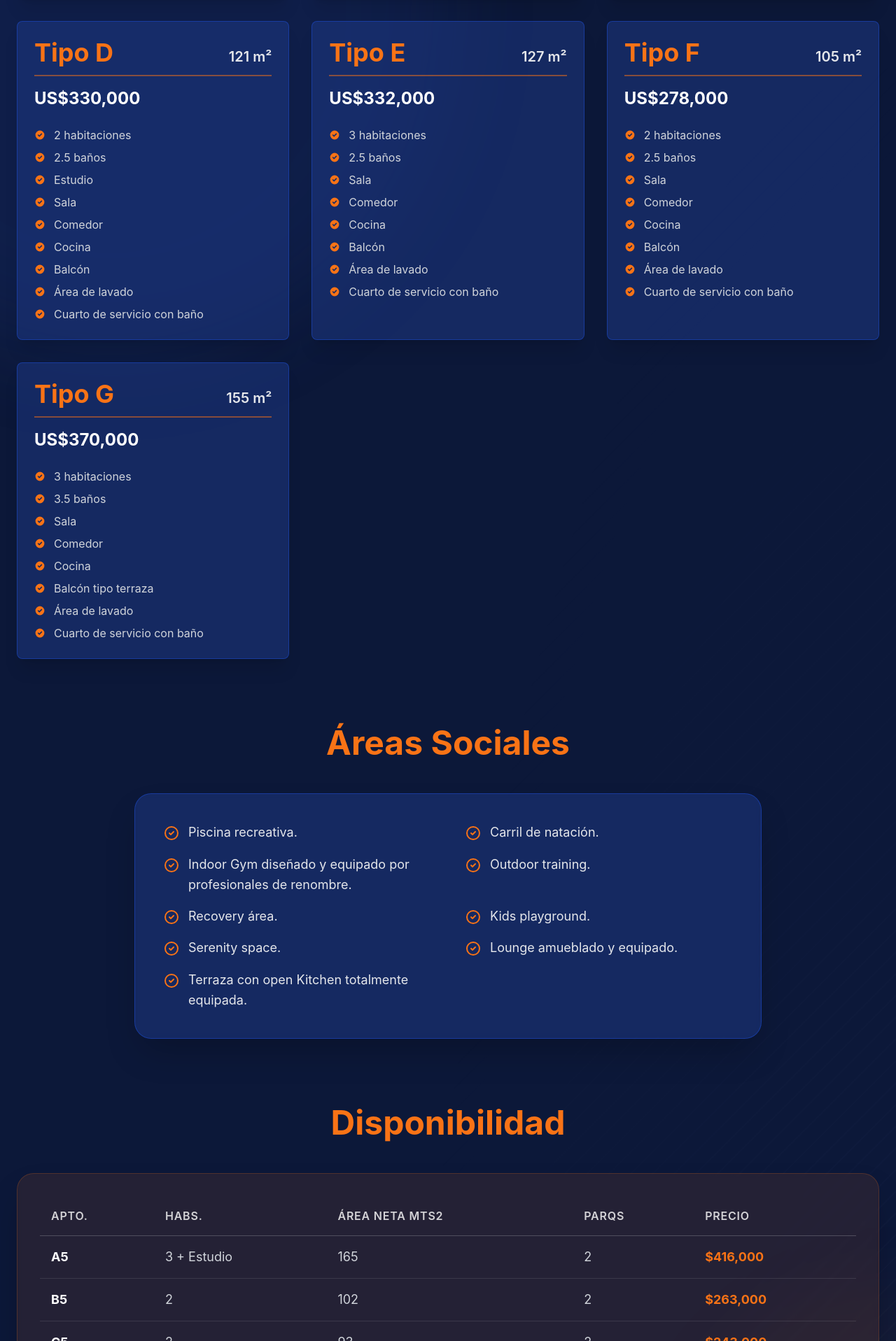
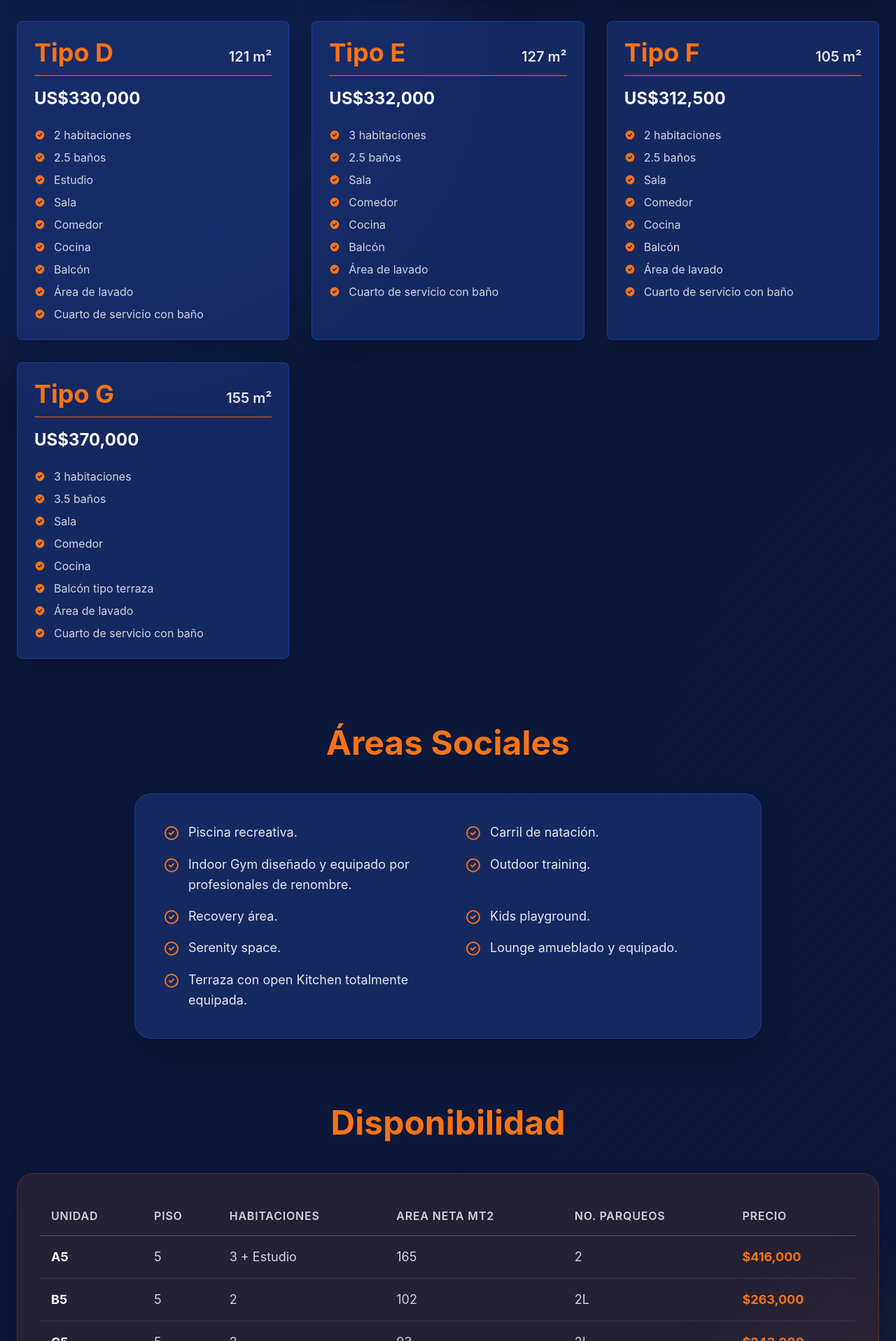
Before and after one commit to eljaguarRD/torres-apex-esperilla, a React (Vite) app: page / in a window 1280 px wide. Shown: the part 2123-4040 px from the top of the page at 70% size. Built offline with nearby package versions, Linux system fonts and the light colour scheme.

Commit message:
Wisdom - [Update unit F13, floor 13, and new price ,500]

```diff
--- a/components/ApartmentTypesSection.tsx
+++ b/components/ApartmentTypesSection.tsx
@@ -77,7 +77,7 @@ const apartmentTypes: ApartmentType[] = [
   {
     type: 'F',
     size: '105 m²',
-    price: 'US$278,000',
+    price: 'US$312,500',
     features: [
       '2 habitaciones',
       '2.5 baños',
--- a/components/AvailabilityTable.tsx
+++ b/components/AvailabilityTable.tsx
@@ -4,23 +4,25 @@ import type { AvailabilityUnit } from "../types";
 const units: AvailabilityUnit[] = [
   {
     unit: "A5",
+    floor: 5,
     rooms: "3 + Estudio",
     area: 165,
     parking: 2,
     price: "$416,000",
   },
-  { unit: "B5", rooms: "2", area: 102, parking: 2, price: "$263,000" },
-  { unit: "C5", rooms: "2", area: 93, parking: 2, price: "$243,000" },
+  { unit: "B5", floor: 5, rooms: "2", area: 102, parking: "2L", price: "$263,000" },
+  { unit: "C5", floor: 5, rooms: "2", area: 93, parking: "2L", price: "$243,000" },
   {
     unit: "D5",
+    floor: 5,
     rooms: "2 + Estudio",
     area: 121,
     parking: 2,
     price: "$330,000",
   },
-  { unit: "E5", rooms: "3", area: 127, parking: 2, price: "$332,000" },
-  { unit: "F5", rooms: "2", area: 105, parking: 2, price: "$278,000" },
-  { unit: "G5", rooms: "3", area: 155, parking: 2, price: "$370,000" },
+  { unit: "E5", floor: 5, rooms: "3", area: 127, parking: 2, price: "$332,000" },
+  { unit: "F13", floor: 13, rooms: "2", area: 105, parking: 2, price: "$312,500" },
+  { unit: "G5", floor: 5, rooms: "3", area: 155, parking: 2, price: "$370,000" },
 ];
 
 const AvailabilityTable: React.FC = () => {
@@ -36,7 +38,7 @@ const AvailabilityTable: React.FC = () => {
             <table className="w-full text-left">
               <thead className="border-b border-white/20">
                 <tr>
-                  {["APTO.", "Habs.", "Área Neta mts2", "Parqs", "Precio"].map(
+                  {["UNIDAD", "PISO", "HABITACIONES", "AREA NETA MT2", "NO. PARQUEOS", "PRECIO"].map(
                     (header) => (
                       <th
                         key={header}
@@ -58,6 +60,9 @@ const AvailabilityTable: React.FC = () => {
                   >
                     <td className="p-4 font-bold text-white text-base md:text-lg">
                       {unit.unit}
+                    </td>
+                    <td className="p-4 text-gray-300 text-base md:text-lg">
+                      {unit.floor}
                     </td>
                     <td className="p-4 text-gray-300 text-base md:text-lg">
                       {unit.rooms}
@@ -89,7 +94,13 @@ const AvailabilityTable: React.FC = () => {
                 <h3 className="text-xl font-bold text-white">{`APTO. ${unit.unit}`}</h3>
                 <p className="text-xl font-bold text-[#F97316]">{unit.price}</p>
               </div>
-              <div className="grid grid-cols-3 gap-2 text-center">
+              <div className="grid grid-cols-2 lg:grid-cols-4 gap-4 text-center">
+                <div>
+                  <p className="text-xs text-white/80 uppercase font-semibold">
+                    Piso
+                  </p>
+                  <p className="font-medium text-gray-200 mt-1">{unit.floor}</p>
+                </div>
                 <div>
                   <p className="text-xs text-white/80 uppercase font-semibold">
                     Habs.
--- a/types.ts
+++ b/types.ts
@@ -8,8 +8,9 @@ export interface ApartmentType {
 
 export interface AvailabilityUnit {
     unit: string;
+    floor: number;
     rooms: string;
     area: number;
-    parking: number;
+    parking: string | number;
     price: string;
 }
```
